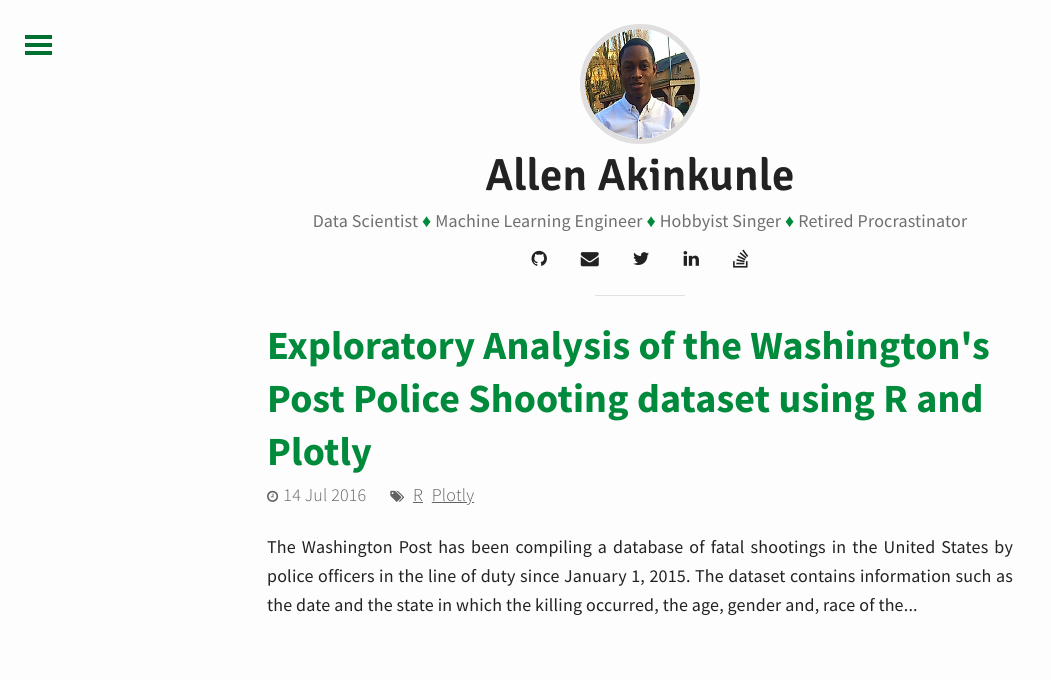
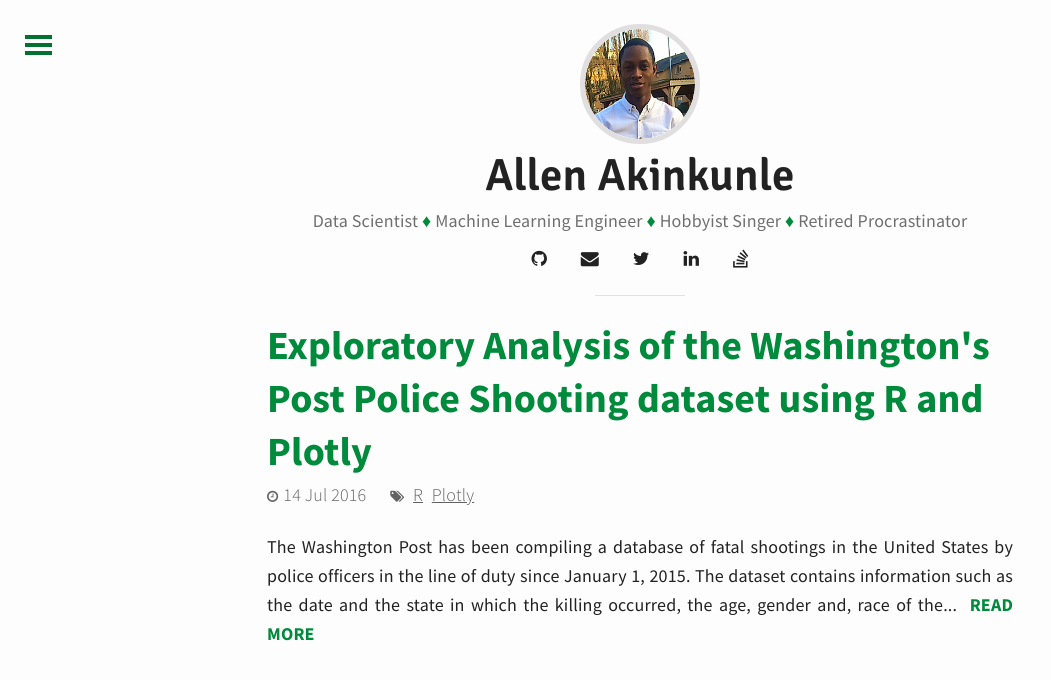
Before and after one commit to allenakinkunle/allenakinkunle.github.io, a Jekyll site: the page built from index.html, in a window 1280 px wide. Shown: the top 680 px of the page, without its empty margins (0-1051 px from the left). Built offline with Jekyll 4.4.1, drawn with Linux system fonts in a browser that asks for light colours; nearby versions of some CDN libraries; the list of posts is cut into pages by our own code.

Commit message:
Add READ MORE link to home page

```diff
--- a/index.html
+++ b/index.html
@@ -20,7 +20,7 @@
 			</div>
 
 
-	  	<p>{{ post.content | strip_html | truncatewords:50 }}</p>
+	  	<p>{{ post.content | strip_html | truncatewords:50 }}&nbsp; <a href="{% if site.baseurl == "/" %}{{ post.url }}{% else %}{{ post.url | prepend: site.baseurl }}{% endif %}">READ MORE</a></p>
 	  </li>
 
     {% endfor %}
```
